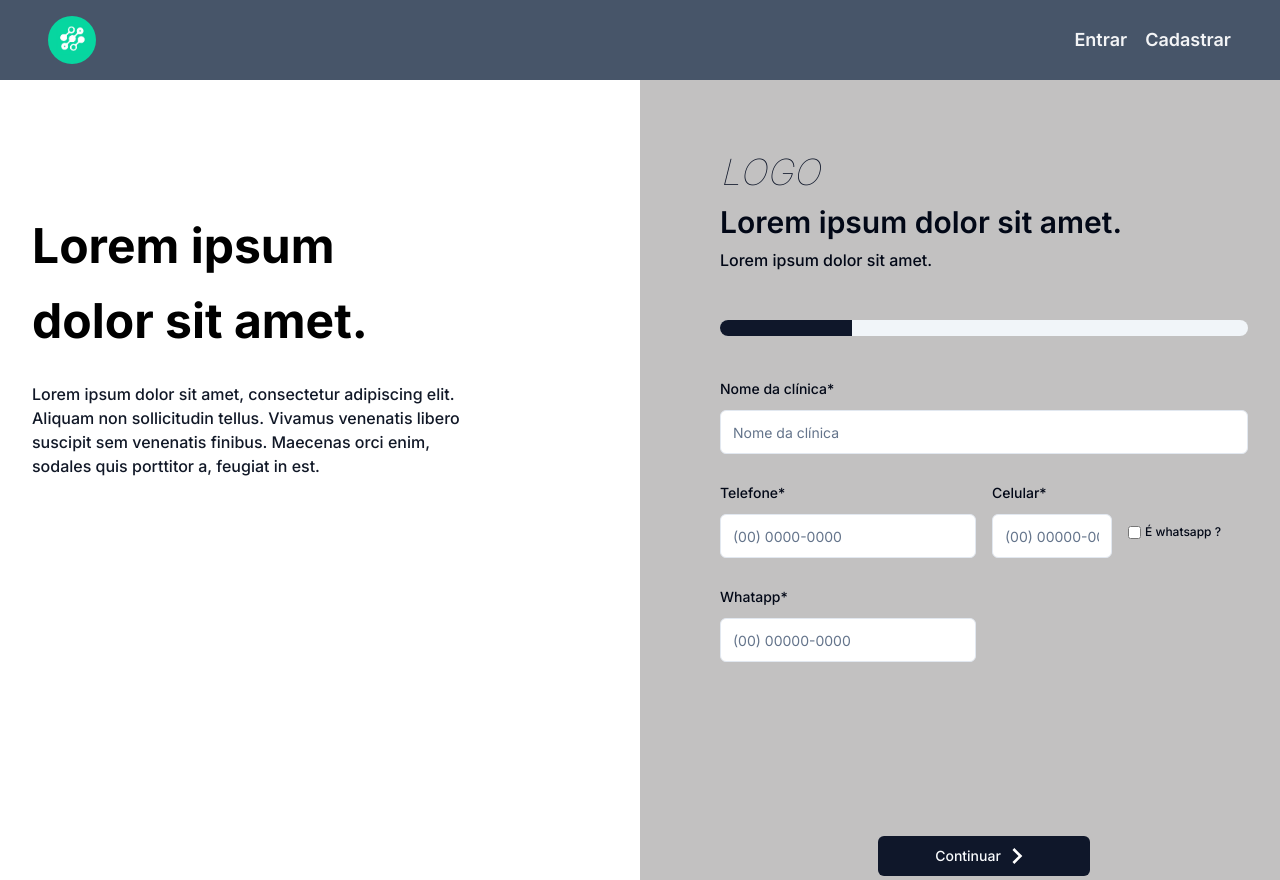
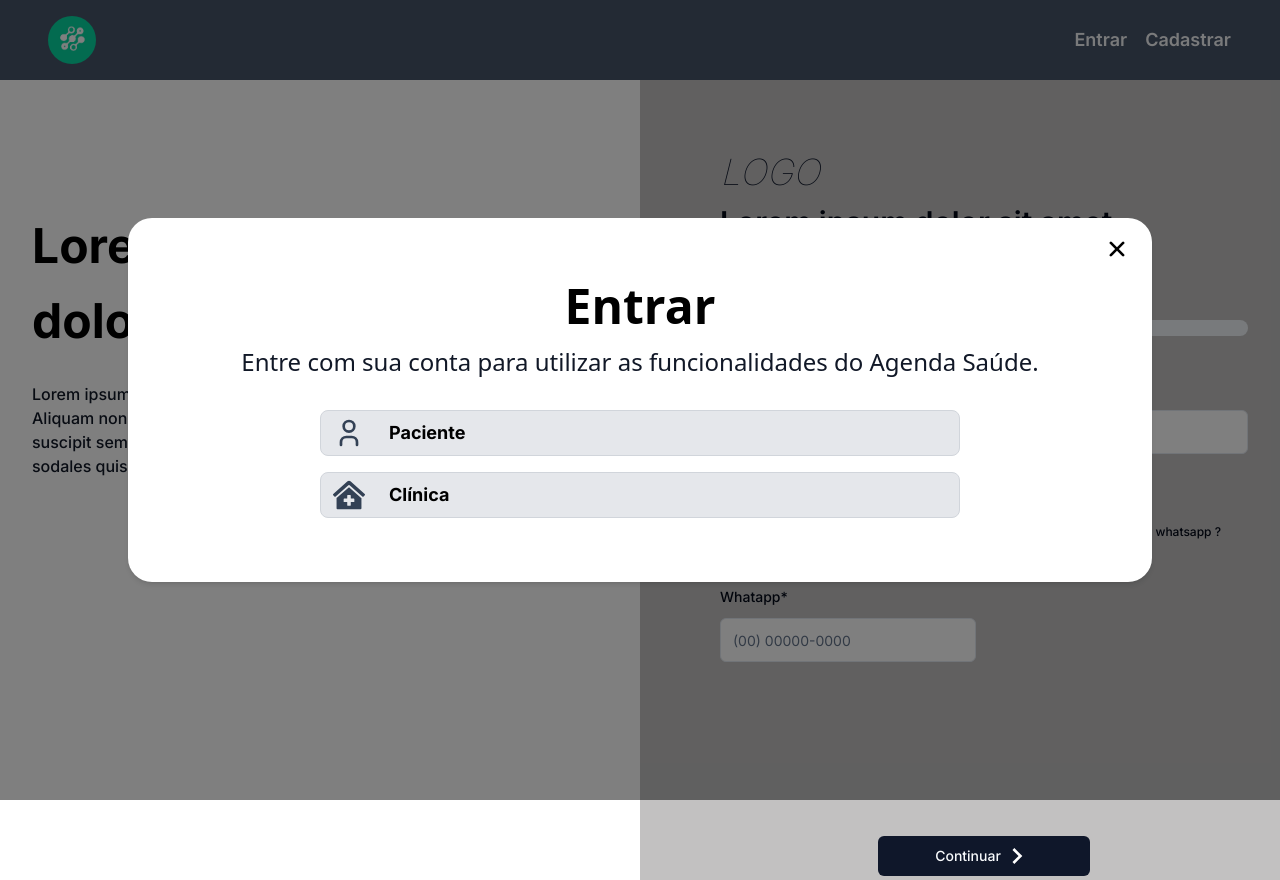
Before and after one commit to Care-4-you/AgendaSaude.web, a Next.js app: page /registerClinical in a window 1280 px wide. Both pictures are taken after a click on the button "Entrar". Built offline with nearby package versions, Linux system fonts and the light colour scheme.

Commit message:
feat: created modal login

```diff
--- /dev/null
+++ b/src/components/LoginModal/index.tsx
@@ -0,0 +1,21 @@
+import React, { ReactNode } from "react";
+
+interface LoginModalProps {
+  isOpen: boolean;
+  onClose: () => void;
+  children: ReactNode;
+}
+
+const LoginModal: React.FC<LoginModalProps> = ({ isOpen, children }) => {
+  if (!isOpen) return null;
+
+  return (
+    <div className="fixed inset-0 z-50 flex items-center justify-center bg-black bg-opacity-50">
+      <article className=" relative  max-w-5xl w-full  flex flex-col justify-center items-center rounded-3xl bg-white p-8 md:py-16 m-4 md:m-6 shadow-md ">
+        {children}
+      </article>
+    </div>
+  );
+};
+
+export default LoginModal;
--- a/src/components/Navbar/index.tsx
+++ b/src/components/Navbar/index.tsx
@@ -8,10 +8,19 @@ import { TbUser } from "react-icons/tb";
 import Button from "../Button";
 import Logo from "../Logo";
 import Modal from "../RegisterModal";
+import ModalLogin from "../LoginModal";
 
 export default function Navbar() {
   const [modalAberto, setModalAberto] = useState(false);
+  const [modalAbertoLogin, setModalAbertoLogin] = useState(false);
 
+  const abrirModalLogin = () => {
+    setModalAbertoLogin(true);
+  };
+
+  const fecharModalLogin = () => {
+    setModalAbertoLogin(false);
+  };
   const abrirModal = () => {
     setModalAberto(true);
   };
@@ -31,7 +40,11 @@ export default function Navbar() {
         </div>
         <ul className="flex space-x-4">
           <li>
-            <Button variant="plain" className="text-lg">
+            <Button
+              variant="plain"
+              className="text-lg"
+              onClick={abrirModalLogin}
+            >
               Entrar
             </Button>
           </li>
@@ -41,6 +54,55 @@ export default function Navbar() {
             </Button>
           </li>
         </ul>
+        <ModalLogin isOpen={modalAbertoLogin} onClose={fecharModalLogin}>
+          <Button
+            className="absolute right-4 top-4"
+            variant="plain"
+            leftAccessory={<IoClose size={28} color="black" />}
+            onClick={fecharModalLogin}
+          />
+
+          <header className="mb-8 flex w-full flex-col items-center gap-4 font-sans">
+            <h2 className=" text-3xl font-bold text-black md:text-4xl  lg:text-5xl">
+              Entrar
+            </h2>
+            <p className=" text-center text-lg font-medium  text-gray-900  lg:text-2xl">
+              Entre com sua conta para utilizar as funcionalidades do Agenda
+              Saúde.
+            </p>
+          </header>
+
+          <div className=" flex  flex-col gap-4 sm:w-8/12">
+            <Button
+              className="flex h-14 gap-6 rounded-lg sm:h-auto"
+              leftAccessory={<TbUser size={32} />}
+            >
+              <a href="#" target="_self">
+                <p className="text-left text-lg font-bold text-black">
+                  Paciente
+                </p>
+                {/* <p className="hidden text-left font-semibold text-black sm:inline-block ">
+                Lorem ipsum dolor sit amet consectetur
+              </p> */}
+              </a>
+            </Button>
+
+            <Button
+              className="flex   h-14 gap-6 rounded-lg sm:h-auto"
+              leftAccessory={<FaClinicMedical size={32} />}
+            >
+              <a href="#" target="_self">
+                <p className="text-left text-lg font-bold text-black">
+                  Clínica
+                </p>
+                {/* <p className=" hidden text-left font-semibold text-black sm:inline-block ">
+                  Lorem ipsum dolor sit amet consectetur
+                </p> */}
+              </a>
+            </Button>
+          </div>
+        </ModalLogin>
+
         <Modal isOpen={modalAberto} onClose={fecharModal}>
           <Button
             className="absolute right-4 top-4"
```
